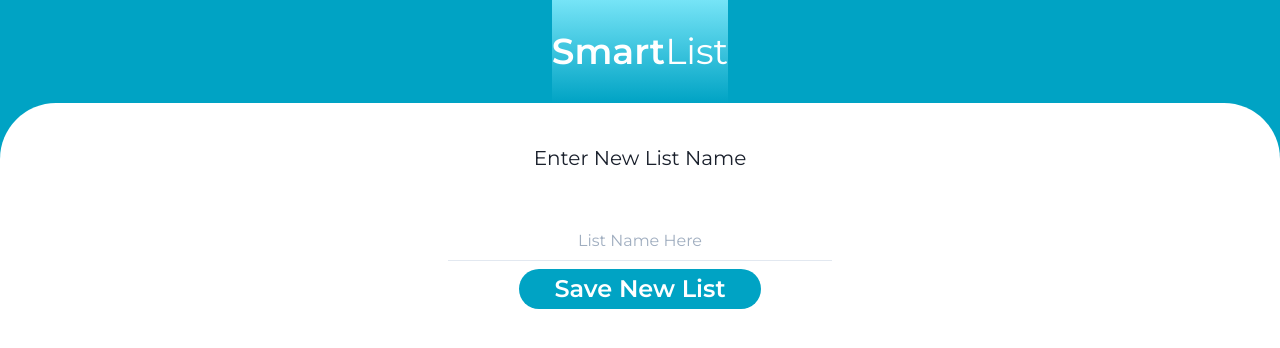
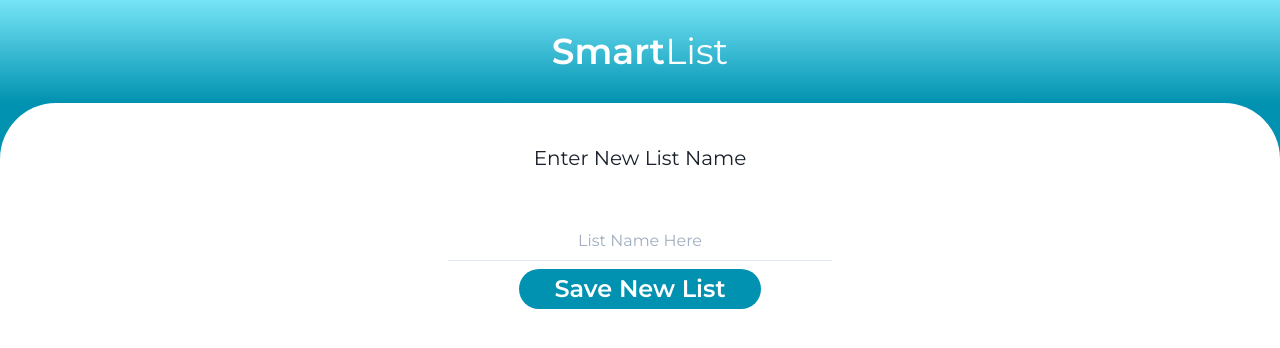
Before and after one commit to the-collab-lab/tcl-13-smart-shopping-list, a React (Create React App) app: page /new-list in a window 1280 px wide. Shown: the top 348 px of the page. Built offline with nearby package versions, Linux system fonts and the light colour scheme.

Commit message:
updated styling conflicts

```diff
--- a/src/components/AddItems.js
+++ b/src/components/AddItems.js
@@ -122,7 +122,7 @@ const AddItems = () => {
               borderRadius="lg"
               as="fieldset"
               p="24px"
-              bgColor="gray.200"
+              bgColor="white"
             >
               <FormLabel htmlFor="lastEstimate">
                 {' '}
--- a/src/components/Nav.js
+++ b/src/components/Nav.js
@@ -15,7 +15,7 @@ const Nav = () => {
   const listContext = useContext(ListContext);
 
   return (
-    <Flex bg="b" px={10} bg="brand.600">
+    <Flex bg="b" px={10} bgImage="linear-gradient(to bottom,#76E4F7, #0092B0)">
       <Box w="100px"></Box>
       <Spacer />
       <Box bg="green.500">
@@ -42,6 +42,7 @@ const NavIcons = () => {
           color="white"
           aria-label="add icon, takes to add items"
           fontSize="20px"
+          bg="none"
           icon={<AddIcon />}
         ></IconButton>
       </NavLink>
@@ -50,6 +51,7 @@ const NavIcons = () => {
           color="white"
           aria-label="hamburger icon, takes to list view"
           fontSize="20px"
+          bg="none"
           icon={<HamburgerIcon />}
         ></IconButton>
       </NavLink>{' '}
--- a/src/components/ViewList.css
+++ b/src/components/ViewList.css
@@ -1,5 +1,5 @@
 .soon {
-  background-color: green;
+  background-color: orange;
 }
 
 .kind-of-soon {
@@ -7,7 +7,7 @@
 }
 
 .not-soon {
-  background-color: orange;
+  background-color: green;
 }
 
 .inactive {
--- a/src/components/ViewList.js
+++ b/src/components/ViewList.js
@@ -8,6 +8,8 @@ import {
   Checkbox,
   Text,
   Input,
+  InputGroup,
+  InputRightAddon,
   VisuallyHidden,
   FormLabel,
   Link,
@@ -22,6 +24,7 @@ import {
   AlertDialogHeader,
   AlertDialogContent,
   AlertDialogOverlay,
+  Center,
 } from '@chakra-ui/react';
 import { CloseIcon } from '@chakra-ui/icons';
 import './ViewList.css';
@@ -112,10 +115,10 @@ const ViewList = () => {
     setFilterValue(e.target.value);
   };
 
-  const handleDelete = (e) => {
+  const handleDelete = (id) => {
     //if you confirm the delete dialogue than it will delete from the db
     currentList.itemsRef
-      .doc(e.target.id)
+      .doc(id)
       .delete()
       .then(function () {
         console.log('Document successfully deleted!');
@@ -123,6 +126,7 @@ const ViewList = () => {
       .catch(function (error) {
         console.error('Error removing document: ', error);
       });
+    // onClose()
   };
 
   useEffect(() => {
@@ -138,14 +142,15 @@ const ViewList = () => {
   return (
     <Box bg="brand.600">
       <Box textStyle="roundedCorners">
-        <Text as="h2" textStyle="h2">
-          List Name
+        <Text as="h2" textStyle="h2" mb={10}>
+          {currentList.listName}
         </Text>
         <VisuallyHidden>
           <FormLabel htmlFor="search">Search</FormLabel>
         </VisuallyHidden>
+        <Center>
+          <InputGroup display="flex" justifyContent="center">
             <Input
-          // bgImage="linear-gradient(to right, #00A3C4, #76E4F7)"
               bg="brand.75"
               css={{
                 '::placeholder': {
@@ -165,20 +170,19 @@ const ViewList = () => {
               onChange={handleSearchChange}
               marginBottom="40px"
             />
-
-        <IconButton
-          colorScheme="blue"
-          aria-label="clear search bar"
-          size="xs"
-          marginX="10px"
-          icon={<CloseIcon />}
+            <InputRightAddon
+              children="x"
               onClick={handleClearClick}
+              cursor="pointer"
+              borderRadius="20px"
             />
+          </InputGroup>
+        </Center>
 
         <UnorderedList listStyleType="none">
+          {currentList.userList.length > 0 ? (
             <SimpleGrid columns={3}>
-            {currentList.userList.length > 0 ? (
-              filteredList.map((element) => (
+              {filteredList.map((element) => (
                 <ListItem
                   style={{ margin: '10px', padding: '5px' }}
                   key={element.id}
@@ -243,12 +247,18 @@ const ViewList = () => {
                             </AlertDialogBody>
 
                             <AlertDialogFooter>
-                              <Button ref={cancelRef} onClick={onClose}>
+                              <Button
+                                ref={cancelRef}
+                                onClick={onClose}
+                                variant="outline"
+                              >
                                 Cancel
                               </Button>
                               <Button
                                 colorScheme="red"
-                                onClick={handleDelete}
+                                onClick={() => {
+                                  handleDelete(element.id);
+                                }}
                                 ml={3}
                                 id={element.id}
                               >
@@ -275,10 +285,11 @@ const ViewList = () => {
                     </Box>
                   </Box>
                 </ListItem>
-              ))
+              ))}
+            </SimpleGrid>
           ) : (
             <ListItem>
-                <Text mt="4%" mb="5%">
+              <Text mt="4%" mb="5%" textStyle="h2">
                 {' '}
                 You don't have any items
               </Text>
@@ -287,7 +298,6 @@ const ViewList = () => {
               </Link>
             </ListItem>
           )}
-          </SimpleGrid>
         </UnorderedList>
       </Box>
     </Box>
--- a/src/style/smartListTheme.js
+++ b/src/style/smartListTheme.js
@@ -12,7 +12,7 @@ const smartListTheme = extendTheme({
       100: '#FFFFFF',
       300: '#76E4F7',
       400: '#E53E3E',
-      600: '#00A3C4',
+      600: '#0092B0',
       900: '#065666',
     },
   },
@@ -35,7 +35,7 @@ const smartListTheme = extendTheme({
       lineHeight: '110%',
       letterSpacing: '-2%',
       fontFamily: 'Montserrat',
-      bgImage: 'linear-gradient(to bottom,#76E4F7, #00A3C4)',
+      bgImage: 'linear-gradient(to bottom,#76E4F7, #0092B0)',
       width: '100%',
       textAlign: 'center',
       py: '3.75vh',
@@ -84,6 +84,7 @@ const smartListTheme = extendTheme({
       margin: '5px',
       _hover: {
         textDecoration: 'none',
+        color: 'white',
         bg: 'brand.900',
       },
     },
@@ -113,12 +114,21 @@ const smartListTheme = extendTheme({
         color: 'brand.100',
         type: 'submit',
         fontSize: '2xl',
+        _hover: { bg: 'brand.900', color: 'white' },
       },
       variants: {
         // 4. We can override existing variants
         solid: (props) => ({
           bg: props.colorMode === 'dark' ? 'brand.600' : 'brand.600',
-          _hover: { bg: 'brand.900' },
+          _hover: { bg: 'brand.900', color: 'white' },
+          bgImage: 'linear-gradient(red.500, yellow.500)',
+          px: '35px',
+          py: '20px',
+          fontSize: '2xl',
+        }),
+        outline: (props) => ({
+          bg: props.colorMode === 'dark' ? 'brand.50' : 'brand.50',
+          _hover: { bg: 'brand.900', color: 'white' },
           bgImage: 'linear-gradient(red.500, yellow.500)',
           px: '35px',
           py: '20px',
```
Lines whose indentation alone changed are shown as unchanged.
